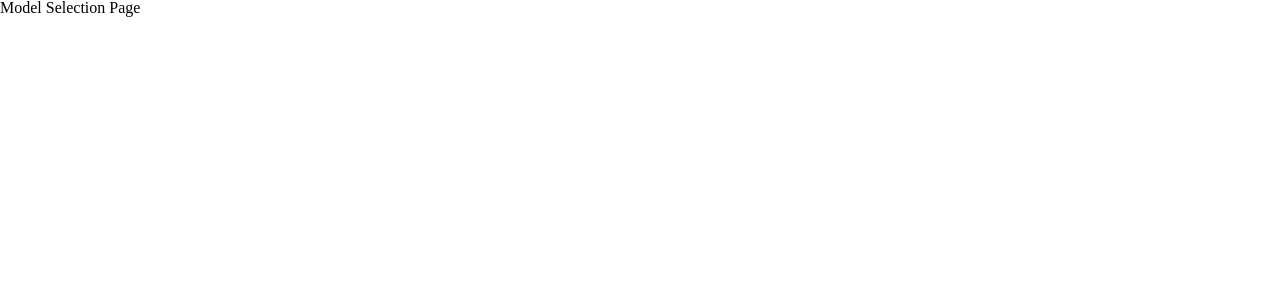
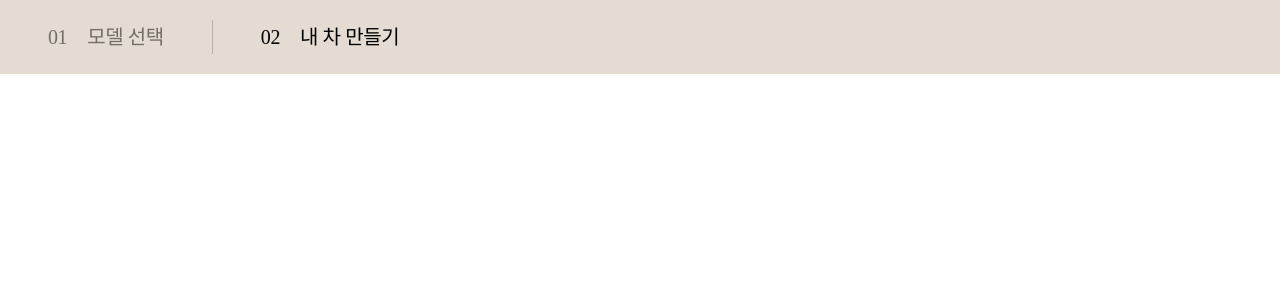
Before and after one commit to softeer5th/fe-mycar, a React (Vite) app: page /model-selection in a window 1280 px wide. Shown: the top 300 px of the page. Built offline with nearby package versions, Linux system fonts and the light colour scheme; a web font is replaced by a local one.

Commit message:
feat: Stepper 컴포넌트 구현

```diff
--- /dev/null
+++ b/src/components/Stepper/index.tsx
@@ -0,0 +1,99 @@
+import styled from "styled-components";
+import { formatNumberToTwoDigits } from "../../utils";
+import type { ReactNode } from "react";
+
+type Separator = "line" | "shevron";
+
+interface StepData {
+    step: number;
+    title: string;
+}
+
+interface StepProps extends StepData {
+    isHighlighted: boolean;
+}
+
+interface StepperProps {
+    steps: StepData[];
+    highlightStep: number;
+    separatorType: Separator;
+}
+
+const Stepper = ({steps, highlightStep, separatorType}: StepperProps) => {
+    const makeSeparator = (separatorType: Separator) => {
+        switch (separatorType) {
+            case "line":
+                return <Line />;
+            case "shevron":
+                return <Shevron />;
+        }
+    };
+
+    const StepNodes = steps.reduce(
+        (nodes, {step, title}) => {
+            const isHighlighted = step === highlightStep;
+            const hasSeparator = step !== steps[steps.length - 1].step;
+
+            nodes.push(<Step key={step} step={step} title={title} isHighlighted={isHighlighted} />);
+            if (hasSeparator) nodes.push(makeSeparator(separatorType));
+            return nodes;
+        }, [] as ReactNode[]);
+
+    return (
+        <StepperContainer>
+            {StepNodes}
+        </StepperContainer>
+    );
+}
+
+const Step = ({step, title, isHighlighted}: StepProps) => {
+    return (
+        <StepContainer>
+            <StepLabel $isHighlighted={isHighlighted}>
+                {formatNumberToTwoDigits(step)}
+            </StepLabel>
+            <StepLabel $isHighlighted={isHighlighted}>
+                {title}
+            </StepLabel>
+        </StepContainer>
+    )
+}
+
+const StepperContainer = styled.ul`
+    display: flex;
+    padding: 20px 0;
+    background-color: ${(props) => props.theme.color["surface-dark"]};
+`
+
+const Line = styled.div`
+    width: 1px;
+    background-color: ${(props) => props.theme.color["border-dark"]};
+`
+
+const Shevron = styled.div`
+    content: "";
+    width: 8px;
+    height: 8px;
+    border: 1px solid rgba(0, 0, 0, .5);
+    border-left: 0;
+    border-bottom: 0;
+    transform: rotate(45deg);
+    line-height: 1;
+
+    align-self: center;
+`
+
+const StepContainer = styled.li`
+    padding: 0 48px;
+    display: flex;
+    gap: 20px;
+`
+
+const StepLabel = styled.span<{ $isHighlighted: boolean }>`
+    ${(props) => props.theme.typo.body1};
+    color: ${(props) => props.$isHighlighted
+        ? props.theme.color["text-default"] : props.theme.color["text-disabled"]};
+`
+
+
+export default Stepper;
--- a/src/pages/ModelSelectionPage/index.tsx
+++ b/src/pages/ModelSelectionPage/index.tsx
@@ -1,6 +1,10 @@
+import Stepper from "../../components/Stepper";
+
 const ModelSelectionPage = () => {
+  const steps = [{ step: 1, title: "모델 선택" }, { step: 2, title: "내 차 만들기" }];
+
   return (
-    <div>Model Selection Page</div>
+      <Stepper steps={steps} highlightStep={2} separatorType="line" />
   )
 }
 
--- a/src/theme/color.ts
+++ b/src/theme/color.ts
@@ -3,7 +3,9 @@ export const color = {
   'surface-default': '#FFFFFF',
   'surface-alt': '#F1ECE8',
   'border': '#E9EAEA',
+  'border-dark': '#00000030',
   'highlight': '#0580A9',
   'text-default': '#000000',
+  'text-disabled': '#00000080',
   'text-sub': '#666666',
 }
--- a/src/utils/index.ts
+++ b/src/utils/index.ts
@@ -7,3 +7,7 @@ export const formatNumberToMinMoney = (money: number) => {
 
   return `${dividedMoney.toLocaleString()}${UNIT_KR}${SUFFIX}`
 }
+
+export const formatNumberToTwoDigits = (num: number) => {
+  return num.toString().padStart(2, '0');
+}
```
